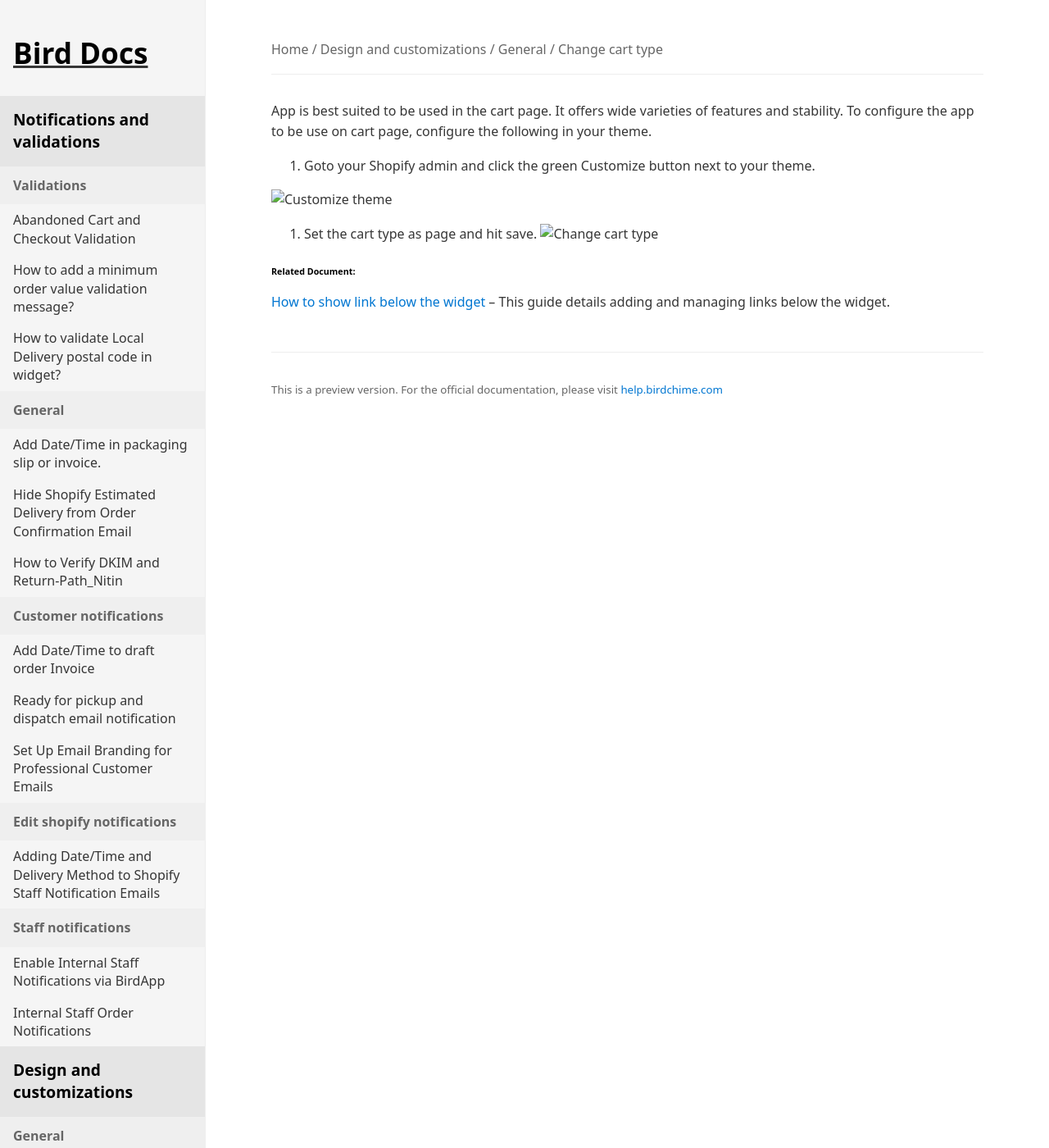
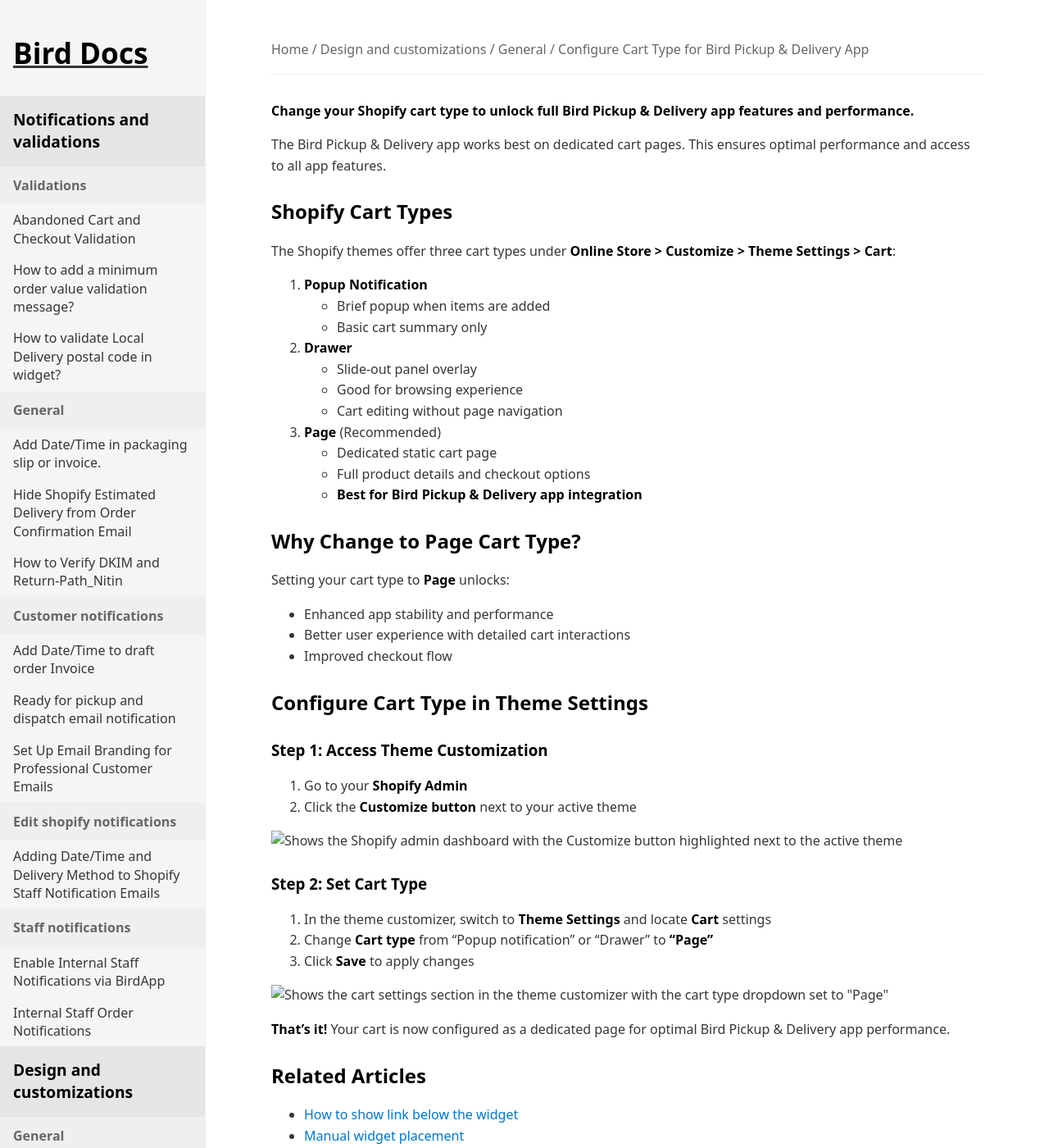
Before and after one commit to atinder/bird-docs, a Jekyll site: the page built from docs/design-and-customizations/general/change-cart-type-d495f937-5d24-427c-9e2b-4d6c30d1da40.md, in a window 1280 px wide and 1400 px high. Shown: the whole window at 82% size. Built offline with Jekyll 4.4.1, drawn with Linux system fonts in a browser that asks for light colours; some of the changed text lies outside the part shown.

Commit message:
fix: change-cart-type

```diff
--- a/docs/design-and-customizations/general/change-cart-type-d495f937-5d24-427c-9e2b-4d6c30d1da40.md
+++ b/docs/design-and-customizations/general/change-cart-type-d495f937-5d24-427c-9e2b-4d6c30d1da40.md
@@ -1,23 +1,63 @@
 ---
 id: d495f937-5d24-427c-9e2b-4d6c30d1da40
-title: "Change cart type"
+title: "Configure Cart Type for Bird Pickup & Delivery App"
 category: design-and-customizations
 section: general
 slug: change-cart-type
 crisp_updated_at: 1730789578000
 crisp_url: https://help.birdchime.com/en-us/article/change-cart-type-1g2elmy/
-description: ""
+description: "Learn how to configure your Shopify cart type to optimize Bird Pickup & Delivery app performance and features."
 ---
 
-App is best suited to be used in the cart page. It offers wide varieties of features and stability. To configure the app to be use on cart page, configure the following in your theme.
+**Change your Shopify cart type to unlock full Bird Pickup & Delivery app features and performance.**
 
-1. Goto your Shopify admin and click the green Customize button next to your theme.
+The Bird Pickup & Delivery app works best on dedicated cart pages. This ensures optimal performance and access to all app features.
 
-![Customize theme](https://storage.crisp.chat/users/helpdesk/website/ca826b447482b000/image_1i2sree.png)
+## Shopify Cart Types
 
-2. Set the cart type as page and hit save.
-![Change cart type](https://storage.crisp.chat/users/helpdesk/website/ca826b447482b000/image_1uhw4by.png)
+The Shopify themes offer three cart types under **Online Store > Customize > Theme Settings > Cart**:
 
-###### Related Document:
+1. **Popup Notification**
+   - Brief popup when items are added
+   - Basic cart summary only
 
-[How to show link below the widget](https://help.birdchime.com/en-us/article/how-to-show-link-below-the-widget-1v7vc8v/) – This guide details adding and managing links below the widget.
+2. **Drawer**
+   - Slide-out panel overlay
+   - Good for browsing experience
+   - Cart editing without page navigation
+
+3. **Page** (Recommended)
+   - Dedicated static cart page
+   - Full product details and checkout options
+   - **Best for Bird Pickup & Delivery app integration**
+
+## Why Change to Page Cart Type?
+
+Setting your cart type to **Page** unlocks:
+
+- Enhanced app stability and performance
+- Better user experience with detailed cart interactions
+- Improved checkout flow
+
+## Configure Cart Type in Theme Settings
+
+### Step 1: Access Theme Customization
+1. Go to your **Shopify Admin**
+2. Click the **Customize button** next to your active theme
+
+![Shows the Shopify admin dashboard with the Customize button highlighted next to the active theme](https://storage.crisp.chat/users/helpdesk/website/ca826b447482b000/image_1i2sree.png)
+
+### Step 2: Set Cart Type
+1. In the theme customizer, switch to **Theme Settings** and locate **Cart** settings
+2. Change **Cart type** from "Popup notification" or "Drawer" to **"Page"**
+3. Click **Save** to apply changes
+
+![Shows the cart settings section in the theme customizer with the cart type dropdown set to "Page"](https://storage.crisp.chat/users/helpdesk/website/ca826b447482b000/image_1uhw4by.png)
+
+**That's it!** Your cart is now configured as a dedicated page for optimal Bird Pickup & Delivery app performance.
+
+## Related Articles
+
+- [How to show link below the widget](https://help.birdchime.com/en-us/article/how-to-show-link-below-the-widget-1v7vc8v/)
+- [Manual widget placement](https://help.birdchime.com/en-us/article/manual-widget-placement-1iq0zmb/)
+- [Enable the app in your theme](https://help.birdchime.com/en-us/article/how-to-enable-bird-pickup-and-delivery-date-widget-in-your-shopify-theme-450cbp/)
```
